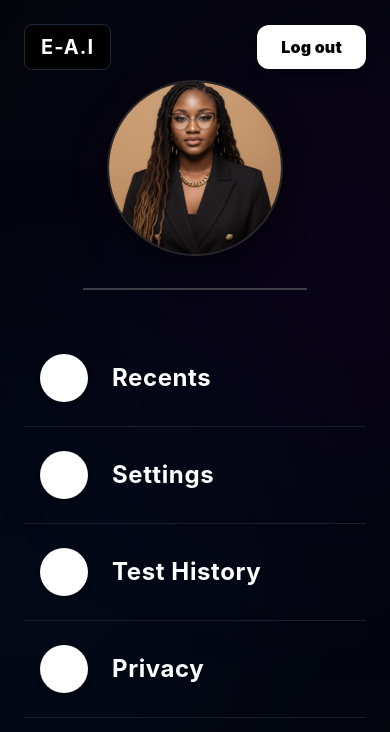
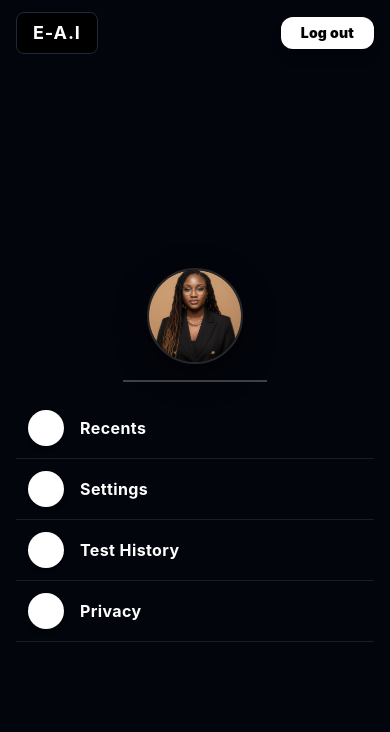
Before and after one commit to Phawaaaz/Etech, a React (Vite) app: page /profile in a window 390 px wide. Shown: the top 732 px of the page. Built offline with nearby package versions, Linux system fonts and the light colour scheme.

Commit message:
Modified Profile page: Update layout and button styles for improved responsiveness and usability

```diff
--- a/src/pages/Profile.jsx
+++ b/src/pages/Profile.jsx
@@ -17,49 +17,49 @@ export default function Profile() {
   };
 
   return (
-    <div className="min-h-screen bg-[#03050c] text-white flex flex-col relative w-full overflow-x-hidden font-sans">
-      <div className="absolute top-0 left-1/4 w-[500px] h-[500px] bg-purple-600/5 rounded-full blur-[120px] pointer-events-none" />
-      <div className="absolute bottom-0 right-1/4 w-[500px] h-[500px] bg-blue-600/5 rounded-full blur-[120px] pointer-events-none" />
-
-      <header className="flex items-center justify-between w-full absolute top-0 left-0 p-6">
-        <div
+    <div className="min-h-screen bg-[#03050c] text-white flex flex-col w-full overflow-x-hidden font-sans">
+      <header className="flex items-center justify-between w-full px-4 py-3 sm:px-6">
+        <button
+          type="button"
           onClick={() => navigate("/")}
-          className="bg-black text-white font-bold text-xl px-4 py-2 rounded-lg border border-gray-800 tracking-wider cursor-pointer select-none"
+          className="bg-black text-white font-bold text-lg sm:text-xl px-4 py-1.5 rounded-lg border border-gray-800 tracking-wider cursor-pointer select-none"
         >
           E-A.I
-        </div>
+        </button>
         <button
+          type="button"
           onClick={handleLogout}
-          className="bg-white text-black font-black px-6 py-2.5 rounded-xl text-base shadow-lg hover:bg-zinc-200 transition-all active:scale-95 cursor-pointer outline-none border-none"
+          className="bg-white text-black font-black px-5 py-1.5 rounded-xl text-sm sm:text-base shadow-lg hover:bg-zinc-200 transition-all active:scale-95 cursor-pointer outline-none border-none"
         >
           Log out
         </button>
       </header>
 
-      <main className="flex-1 flex flex-col items-center justify-start pt-20 px-6 z-10 w-full max-w-3xl mx-auto pb-20">
-        <div className="flex flex-col items-center mb-6">
-          <div className="h-44 w-44 rounded-full overflow-hidden border-2 border-zinc-800 shadow-[0_10px_30px_rgba(0,0,0,0.5)]">
+      <main className="flex-1 flex flex-col items-center justify-center px-4 sm:px-6 w-full max-w-2xl mx-auto py-4 sm:py-6">
+        <div className="flex flex-col items-center mb-4 sm:mb-5">
+          <div className="h-24 w-24 sm:h-36 sm:w-36 lg:h-40 lg:w-40 rounded-full overflow-hidden border-2 border-zinc-800 shadow-[0_10px_30px_rgba(0,0,0,0.5)]">
             <img
               src={avatar}
               alt="User Avatar"
               className="w-full h-full object-cover"
             />
           </div>
-          <div className="w-56 h-[2px] bg-zinc-700 mt-8" />
+          <div className="w-36 sm:w-48 h-[2px] bg-zinc-700 mt-4 sm:mt-6" />
         </div>
 
-        <div className="w-full mt-4 flex flex-col">
+        <div className="w-full flex flex-col">
           {menuItems.map((item) => (
-            <div
+            <button
+              type="button"
               key={item.id}
-              onClick={() => item.path}
-              className="flex items-center w-full py-6 border-b border-[#1A1D2D] hover:bg-white/[0.02] cursor-pointer transition-colors px-4 group"
+              onClick={() => navigate(item.path)}
+              className="flex items-center w-full py-3 sm:py-4 border-b border-[#1A1D2D] hover:bg-white/[0.02] cursor-pointer transition-colors px-3 sm:px-4 group"
             >
-              <div className="w-12 h-12 bg-white rounded-full mr-6 flex-shrink-0 flex items-center justify-center transition-transform group-hover:scale-105 shadow-md" />
-              <span className="text-2xl font-bold tracking-wide select-none group-hover:text-zinc-200 transition-colors">
+              <div className="w-9 h-9 sm:w-10 sm:h-10 bg-white rounded-full mr-4 sm:mr-5 flex-shrink-0 flex items-center justify-center transition-transform group-hover:scale-105 shadow-md" />
+              <span className="text-base sm:text-lg lg:text-xl font-bold tracking-wide select-none group-hover:text-zinc-200 transition-colors text-left">
                 {item.label}
               </span>
-            </div>
+            </button>
           ))}
         </div>
       </main>
```
